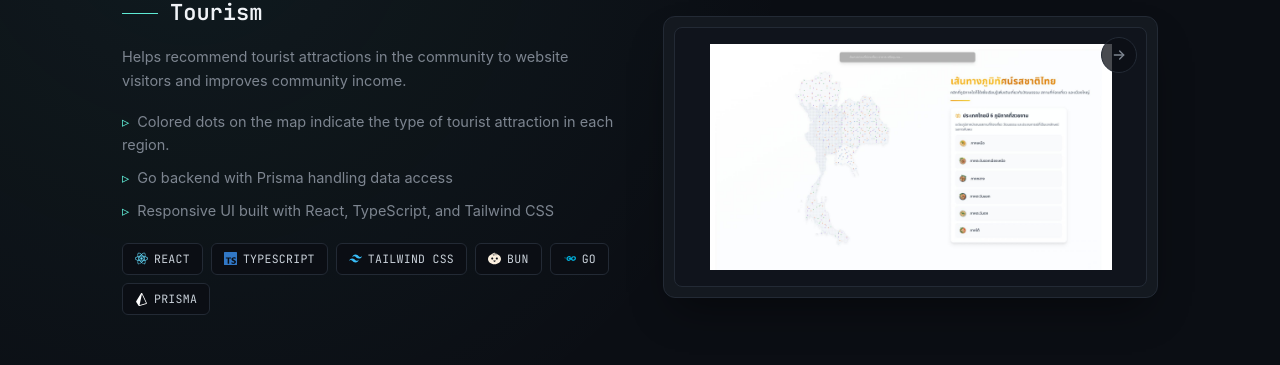
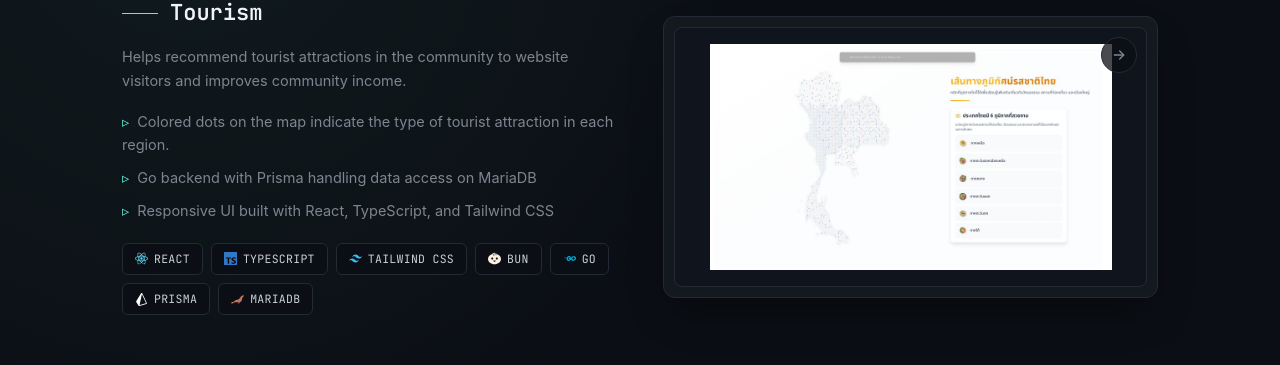
Before and after one commit to POPO112005/portfolio, a React (Vite) app: page / in a window 1280 px wide. Shown: the part 2496-2861 px from the top of the page. Built offline with nearby package versions, Linux system fonts and the light colour scheme.

Commit message:
feat: add MariaDB support in tech icons and project descriptions

```diff
--- a/src/components/techIcons.tsx
+++ b/src/components/techIcons.tsx
@@ -7,6 +7,7 @@ import {
   SiGraphql,
   SiJavascript,
   SiLinux,
+  SiMariadb,
   SiNextdotjs,
   SiNodedotjs,
   SiPostgresql,
@@ -35,6 +36,7 @@ const techIconMap: Record<string, TechEntry> = {
   typescript: { icon: SiTypescript, color: '#3178c6' },
   postgresql: { icon: SiPostgresql, color: '#4169e1' },
   prisma: { icon: SiPrisma, color: '#ffffff' },
+  mariadb: { icon: SiMariadb, color: '#c0765a' },
   react: { icon: SiReact, color: '#61dafb' },
   vercel: { icon: SiVercel, color: '#ffffff' },
   javascript: { icon: SiJavascript, color: '#f7df1e' },
--- a/src/data/portfolio.ts
+++ b/src/data/portfolio.ts
@@ -166,10 +166,10 @@ export const content: Record<Language, Content> = {
         description: 'Helps recommend tourist attractions in the community to website visitors and improves community income.',
         highlights: [
           'Colored dots on the map indicate the type of tourist attraction in each region.',
-          'Go backend with Prisma handling data access',
+          'Go backend with Prisma handling data access on MariaDB',
           'Responsive UI built with React, TypeScript, and Tailwind CSS',
         ],
-        tech: ['React', 'TypeScript', 'Tailwind CSS', 'Bun', 'Go', 'Prisma'],
+        tech: ['React', 'TypeScript', 'Tailwind CSS', 'Bun', 'Go', 'Prisma', 'MariaDB'],
         github: undefined,
         demo: undefined,
         images: ['/tourism1.jpg', '/tourism2.jpg', '/tourism3.jpg', '/tourism4.jpg'],
@@ -279,10 +279,10 @@ export const content: Record<Language, Content> = {
         description: 'ช่วยแนะนำสถานที่ท่องเที่ยวในชุมชนให้กับผู้เข้าชมเว็บไซต์ และช่วยเพิ่มรายได้ให้กับชุมชน',
         highlights: [
           'มีจุดสีบนแผนที่บอกประเภทของสถานที่ท่องเที่ยวในแต่ละพื้นที่',
-          'Go backend ทำงานร่วมกับ Prisma สำหรับจัดการข้อมูล',
+          'Go backend ทำงานร่วมกับ Prisma สำหรับจัดการข้อมูลบน MariaDB',
           'UI ที่ตอบสนองทุกขนาดหน้าจอ พัฒนาด้วย React, TypeScript และ Tailwind CSS',
         ],
-        tech: ['React', 'TypeScript', 'Tailwind CSS', 'Bun', 'Go', 'Prisma'],
+        tech: ['React', 'TypeScript', 'Tailwind CSS', 'Bun', 'Go', 'Prisma', 'MariaDB'],
         github: undefined,
         demo: undefined,
         images: ['/tourism1.jpg', '/tourism2.jpg', '/tourism3.jpg', '/tourism4.jpg'],
```
